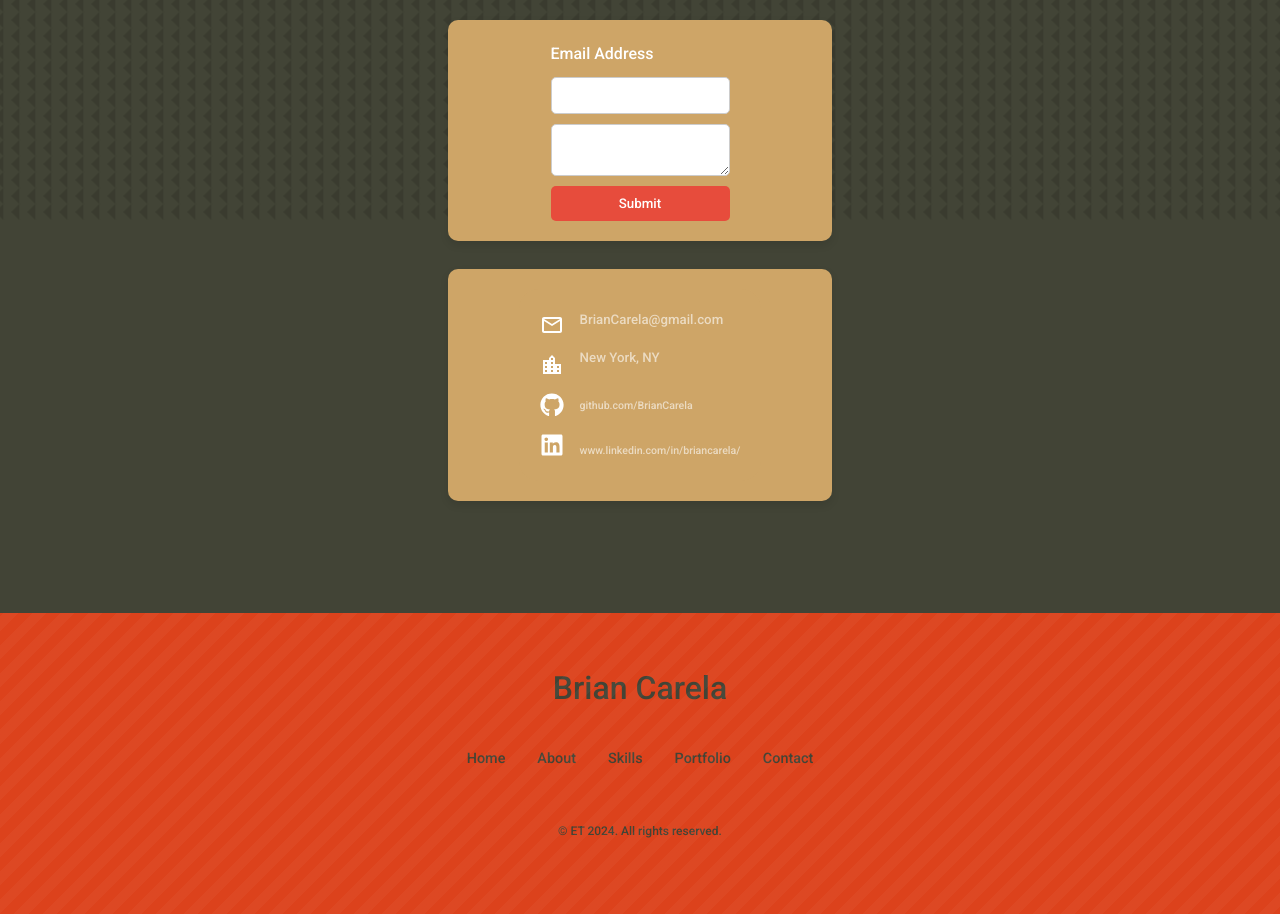
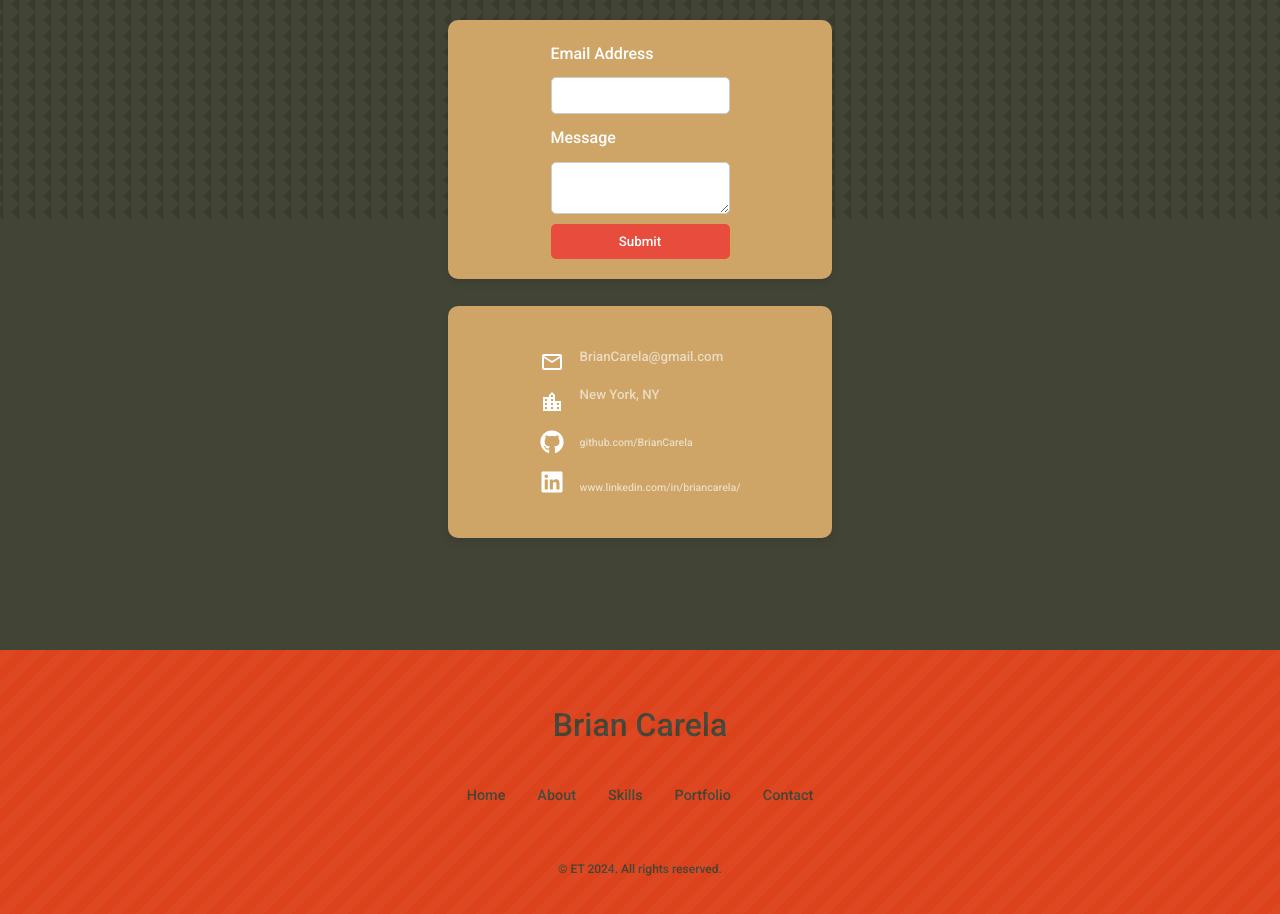
Before and after one commit to BrianCarela/Portfolio, a React (Create React App) app: page / in a window 1280 px wide. Shown: the part 3780-4694 px from the top of the page. Built offline with nearby package versions, Linux system fonts and the light colour scheme.

Commit message:
Update Contact.jsx

```diff
--- a/src/components/contact/Contact.jsx
+++ b/src/components/contact/Contact.jsx
@@ -36,6 +36,9 @@ const Contact = () => {
             field="email"
             errors={state.errors}
           />
+            <label htmlFor="message">
+            Message
+          </label>
           <textarea
             id="message"
             name="message"
```
